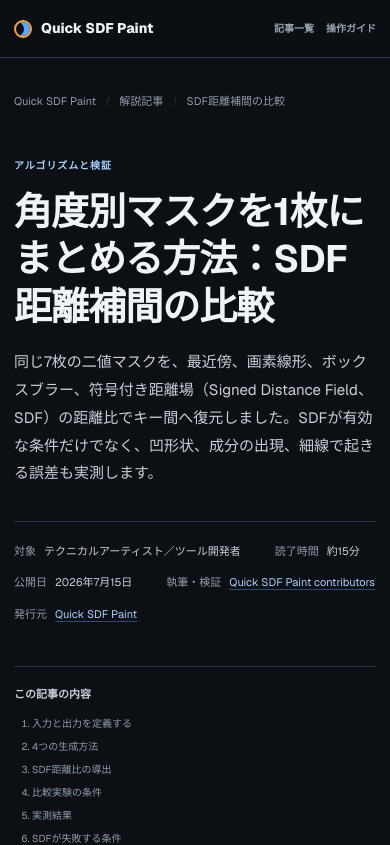
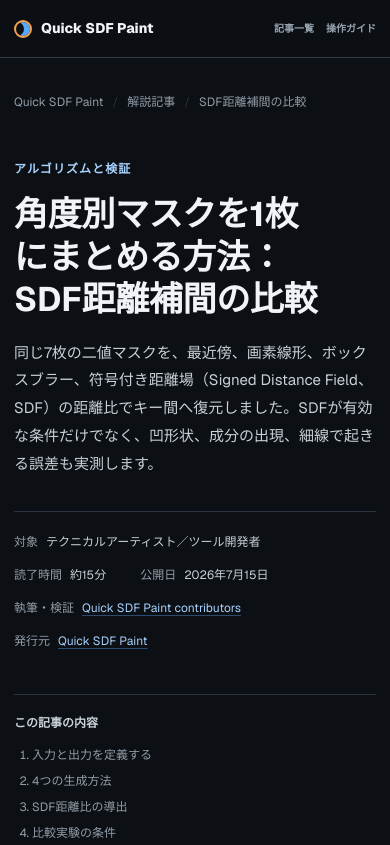
Before and after one commit to yeczrtu/QuickSDFBlender, a Next.js app in the folder website/: page /articles/sdf-threshold-interpolation in a window 390 px wide. Shown: the top 845 px of the page. Built offline with nearby package versions, Linux system fonts and the light colour scheme.

Commit message:
fix(docs): improve Japanese article typography

```diff
--- a/website/app/globals.css
+++ b/website/app/globals.css
@@ -1183,7 +1183,7 @@
 .article-breadcrumb {
   padding-top: 34px;
   color: var(--dim);
-  font-size: 11px;
+  font-size: 12px;
 }
 
 .article-breadcrumb ol {
@@ -1220,7 +1220,7 @@
   margin-bottom: 13px;
   color: var(--blue-soft);
   font-family: var(--font-geist-mono), monospace;
-  font-size: 10px;
+  font-size: 12px;
   font-weight: 750;
   letter-spacing: 0.09em;
   text-transform: uppercase;
@@ -1229,6 +1229,9 @@
 .article-hero h1 {
   max-width: 960px;
   font-size: clamp(38px, 5.5vw, 66px);
+  letter-spacing: -0.01em;
+  line-break: strict;
+  text-wrap: balance;
 }
 
 .article-lead {
@@ -1236,7 +1239,9 @@
   margin-bottom: 34px;
   color: var(--soft);
   font-size: 18px;
+  line-break: strict;
   line-height: 1.85;
+  overflow-wrap: anywhere;
 }
 
 .article-meta {
@@ -1251,7 +1256,7 @@
 .article-meta > div {
   display: flex;
   gap: 8px;
-  font-size: 11px;
+  font-size: 12px;
 }
 
 .article-meta dt {
@@ -1291,7 +1296,7 @@
   display: block;
   margin-bottom: 12px;
   color: var(--soft);
-  font-size: 11px;
+  font-size: 12px;
 }
 
 .article-toc ol {
@@ -1300,7 +1305,7 @@
   margin: 0;
   padding-left: 18px;
   color: var(--dim);
-  font-size: 10px;
+  font-size: 12px;
   line-height: 1.5;
 }
 
@@ -1312,7 +1317,9 @@
   min-width: 0;
   color: var(--soft);
   font-size: 16px;
+  line-break: strict;
   line-height: 1.95;
+  overflow-wrap: anywhere;
 }
 
 .article-body > h2 {
@@ -1321,6 +1328,8 @@
   scroll-margin-top: 90px;
   color: var(--text);
   font-size: clamp(27px, 3vw, 38px);
+  letter-spacing: -0.01em;
+  text-wrap: balance;
 }
 
 .article-body > h2:first-child {
@@ -1331,6 +1340,8 @@
   margin-top: 46px;
   color: var(--text);
   font-size: 22px;
+  letter-spacing: -0.01em;
+  text-wrap: balance;
 }
 
 .article-body p,
@@ -1387,6 +1398,18 @@
   overflow: hidden;
   font-size: 12px;
   line-height: 1.65;
+}
+
+.article-table-scroll {
+  max-width: 100%;
+  margin: 30px 0;
+  overflow-x: auto;
+  border-radius: 9px;
+}
+
+.article-table-scroll .article-wide-table {
+  min-width: 860px;
+  margin: 0;
 }
 
 .article-body caption {
@@ -1476,7 +1499,7 @@
   border-top: 1px solid var(--line);
   color: var(--muted);
   background: var(--surface);
-  font-size: 11px;
+  font-size: 12px;
   line-height: 1.65;
 }
 
@@ -1561,9 +1584,11 @@
   background: var(--surface);
 }
 
+.source-list h2,
 .source-list h3 {
   margin-top: 0;
   font-size: 16px;
+  letter-spacing: -0.01em;
 }
 
 .source-list ul {
@@ -1692,6 +1717,9 @@
 
 .articles-index-hero h1 {
   font-size: clamp(42px, 7vw, 78px);
+  letter-spacing: -0.01em;
+  line-break: strict;
+  text-wrap: balance;
 }
 
 .articles-index-hero > p:last-child {
@@ -1742,7 +1770,9 @@
 .article-index-card > p {
   color: var(--muted);
   font-size: 12px;
+  line-break: strict;
   line-height: 1.75;
+  overflow-wrap: anywhere;
 }
 
 .article-index-card dl {
@@ -1751,7 +1781,7 @@
   margin: auto 0 26px;
   padding-top: 24px;
   border-top: 1px solid var(--line);
-  font-size: 10px;
+  font-size: 12px;
 }
 
 .article-index-card dl > div {
@@ -1771,7 +1801,7 @@
 
 .article-index-card > strong {
   color: var(--blue-soft);
-  font-size: 11px;
+  font-size: 12px;
 }
 
 .articles-method {
@@ -1958,6 +1988,15 @@
     padding-block: 46px 42px;
   }
 
+  .article-hero h1,
+  .articles-index-hero h1 {
+    font-size: clamp(30px, 9vw, 34px);
+  }
+
+  .articles-index-hero h1 br {
+    display: none;
+  }
+
   .article-lead {
     font-size: 15px;
   }
@@ -1984,6 +2023,17 @@
     display: block;
     overflow-x: auto;
     white-space: normal;
+  }
+
+  .article-table-scroll .article-wide-table {
+    display: table;
+    overflow: visible;
+  }
+
+  .article-wide-table th[scope="row"] {
+    position: sticky;
+    z-index: 1;
+    left: 0;
   }
 
   .evidence-note,
```
